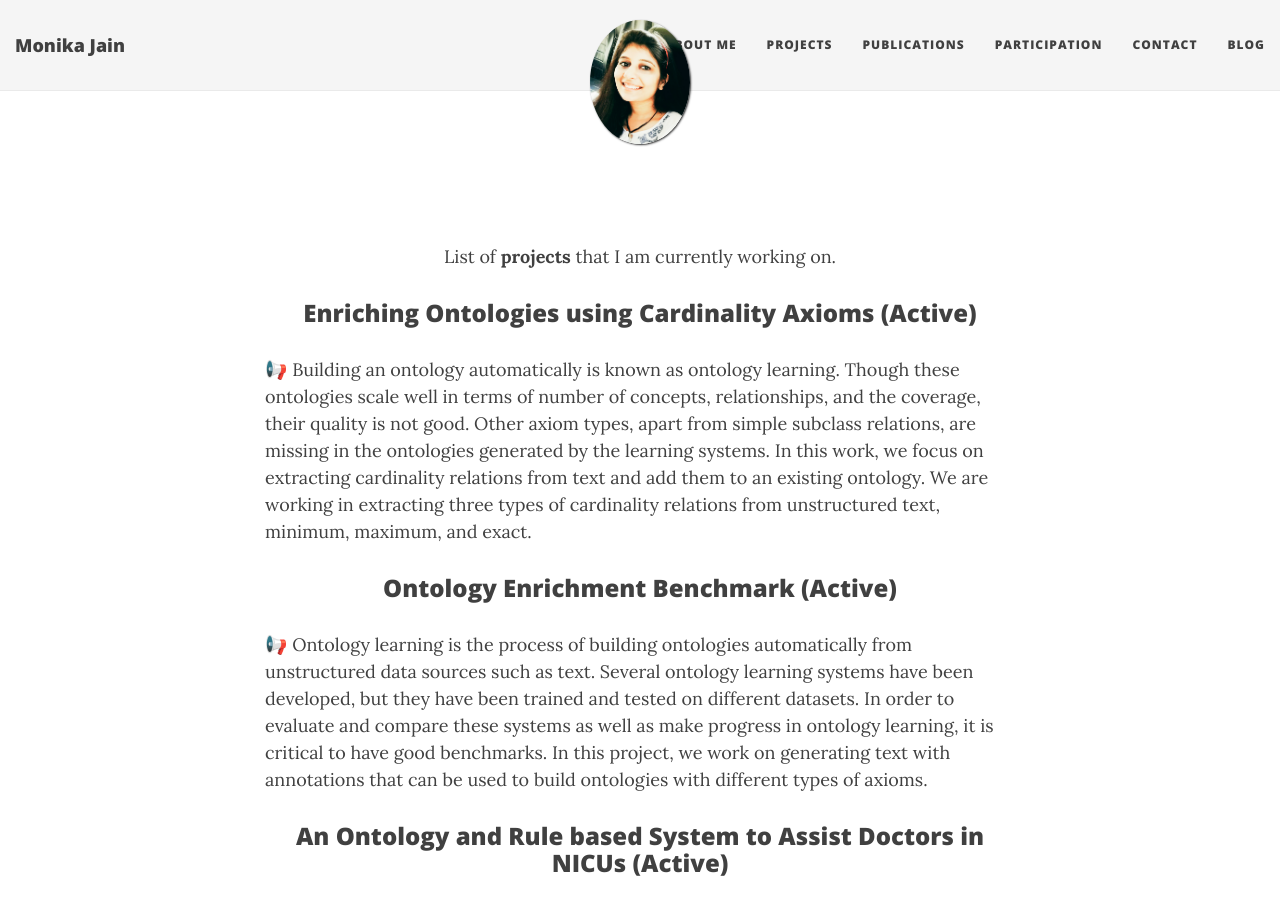
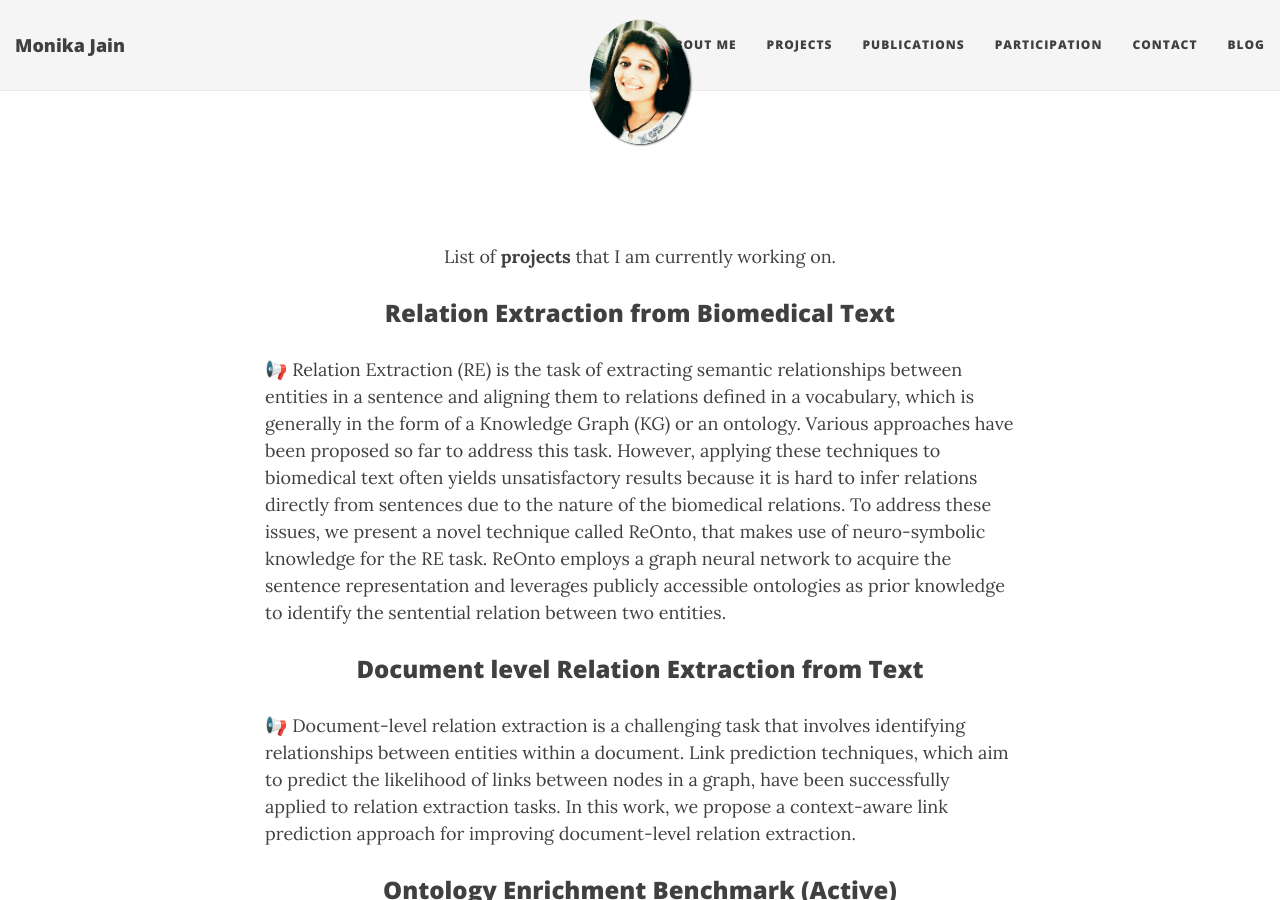
Before and after one commit to MonikaJain19/MonikaJain19.github.io, a Jekyll site: the page built from projects.md, in a window 1280 px wide and 900 px high. Built offline with Jekyll 4.4.1, drawn with Linux system fonts in a browser that asks for light colours; nearby versions of some CDN libraries.

Commit message:
Update projects.md

```diff
--- a/projects.md
+++ b/projects.md
@@ -8,11 +8,15 @@ permalink: /projects/
 List of <b>projects</b> that I am currently working on.
 </p>
 
-### <center>Enriching Ontologies using Cardinality Axioms (Active) </center>
+### <center>Relation Extraction from Biomedical Text </center>
 <p align="left">
- 📢 Building an ontology automatically is known as ontology learning. Though these ontologies scale well in terms of number of concepts, relationships, and the coverage, their quality is not good. Other axiom types, apart from simple subclass relations, are missing in the ontologies generated by the learning systems. In this work, we focus on extracting cardinality relations from text and add them to an existing ontology. We are working in extracting three types of cardinality relations from unstructured text, minimum, maximum, and exact.
+📢 Relation Extraction (RE) is the task of extracting semantic relationships between entities in a sentence and aligning them to relations defined in a vocabulary, which is generally in the form of a Knowledge Graph (KG) or an ontology. Various approaches have been proposed so far to address this task. However, applying these techniques to biomedical text often yields unsatisfactory results because it is hard to infer  relations directly from sentences due to the nature of the  biomedical relations. To address these issues, we present a novel technique called ReOnto, that makes use of neuro-symbolic knowledge for the RE task. ReOnto employs a graph neural network to acquire the sentence representation and leverages publicly accessible ontologies as prior knowledge  to identify the sentential relation between two entities.
 </p>
 
+### <center>Document level Relation Extraction from Text </center>
+<p align="left">
+📢  Document-level relation extraction is a challenging task that involves identifying relationships between entities within a document. Link prediction techniques, which aim to predict the likelihood of links between nodes in a graph, have been successfully applied to relation extraction tasks. In this work, we propose a context-aware link prediction approach for improving document-level relation extraction.
+</p>
 
 ### <center>Ontology Enrichment Benchmark (Active) </center>
 <p align="left">
@@ -20,7 +24,7 @@ List of <b>projects</b> that I am currently working on.
 </p>
 
 
-### <center> An Ontology and Rule based System to Assist Doctors in NICUs (Active)</center>
+### <center>An Ontology and Rule based System to Assist Doctors in NICUs (Active)</center>
 <p align="left">
 📢
 Babies born before 34 to 37 weeks (admitted to NICU) often have problems feeding from a bottle or a breast. They are watched closely to make sure they are getting the right balance of fluids and nutrition. We are developing an ontology based nutrition guideline system which captures all the current information of neonates like day of life, sign and symptom and others in  integration with rules built with the help of medical experts and guidelines available. This system will assist the clinicians, and provide the relevant feed amounts to give to a neonate based on its present condition .
```
